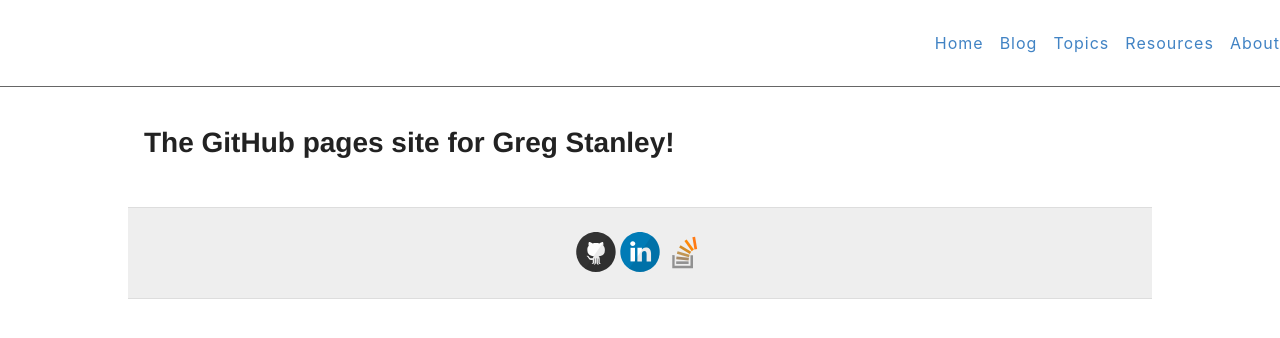
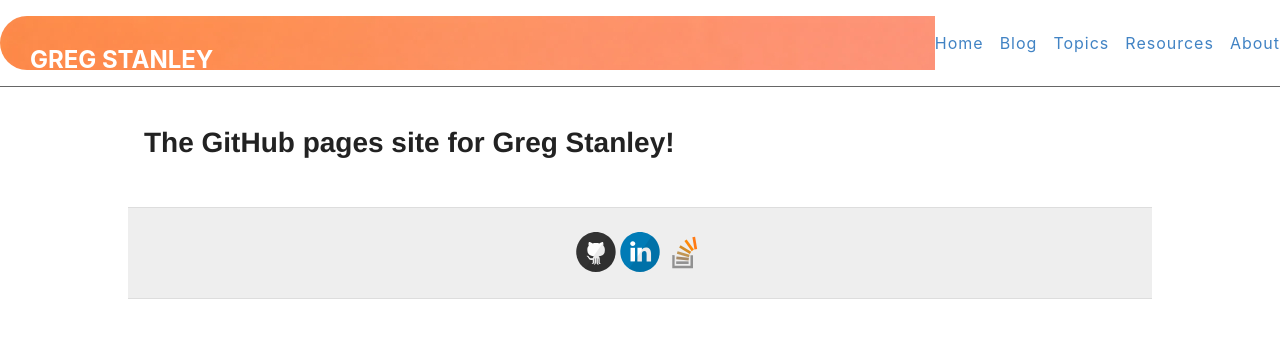
Before and after one commit to gregstanley/gregstanley.github.io, a Jekyll site: the page built from index.md, in a window 1280 px wide. Shown: the top 338 px of the page. Built offline with Jekyll 4.4.1, drawn with Linux system fonts in a browser that asks for light colours.

Commit message:
Fix the image path

```diff
--- a/_sass/base.scss
+++ b/_sass/base.scss
@@ -153,7 +153,7 @@ div.header-wrapper {
     align-items: center;
 
     .header {
-      background-image: url("{{ site.baseurl }}/assets/images/pics/Grad-4266x300-Orange-Green.png");
+      background-image: url("/assets/pics/Grad-4266x300-Orange-Green.png");
       color: white;
       width: 100%;
       padding: 15px 30px;
```
